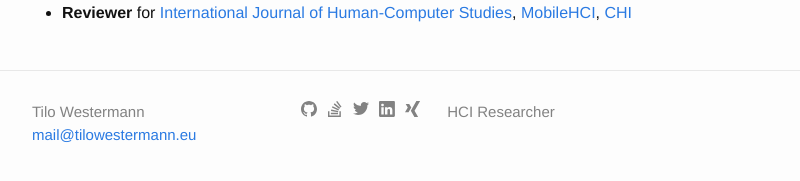
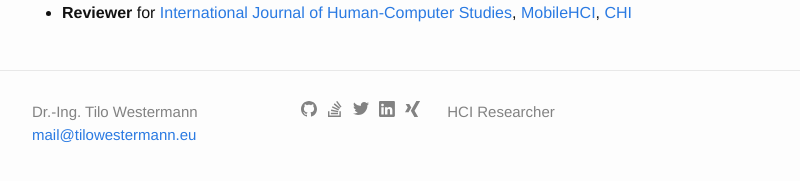
Before and after one commit to tilowestermann/tilowestermann.github.io, a Jekyll site: the page built from index.html, in a window 1280 px wide and 900 px high, scrolled down 4175 px. Shown: the part 709-890 px from the top of the window, without its empty margins (238-1038 px from the left). Built offline with Jekyll 4.4.1, drawn with Linux system fonts in a browser that asks for light colours.

Commit message:
Update footer.html

```diff
--- a/_includes/footer.html
+++ b/_includes/footer.html
@@ -5,7 +5,7 @@
     <div class="footer-col-wrapper">
       <div class="footer-col  footer-col-1">
         <ul class="contact-list">
-          <li>{{ site.title }}</li>
+          <li>{{ site.academic_degree }} {{ site.title }}</li>
           <li><a href="mailto:{{ site.email }}">{{ site.email }}</a></li>
         </ul>
       </div>
```
